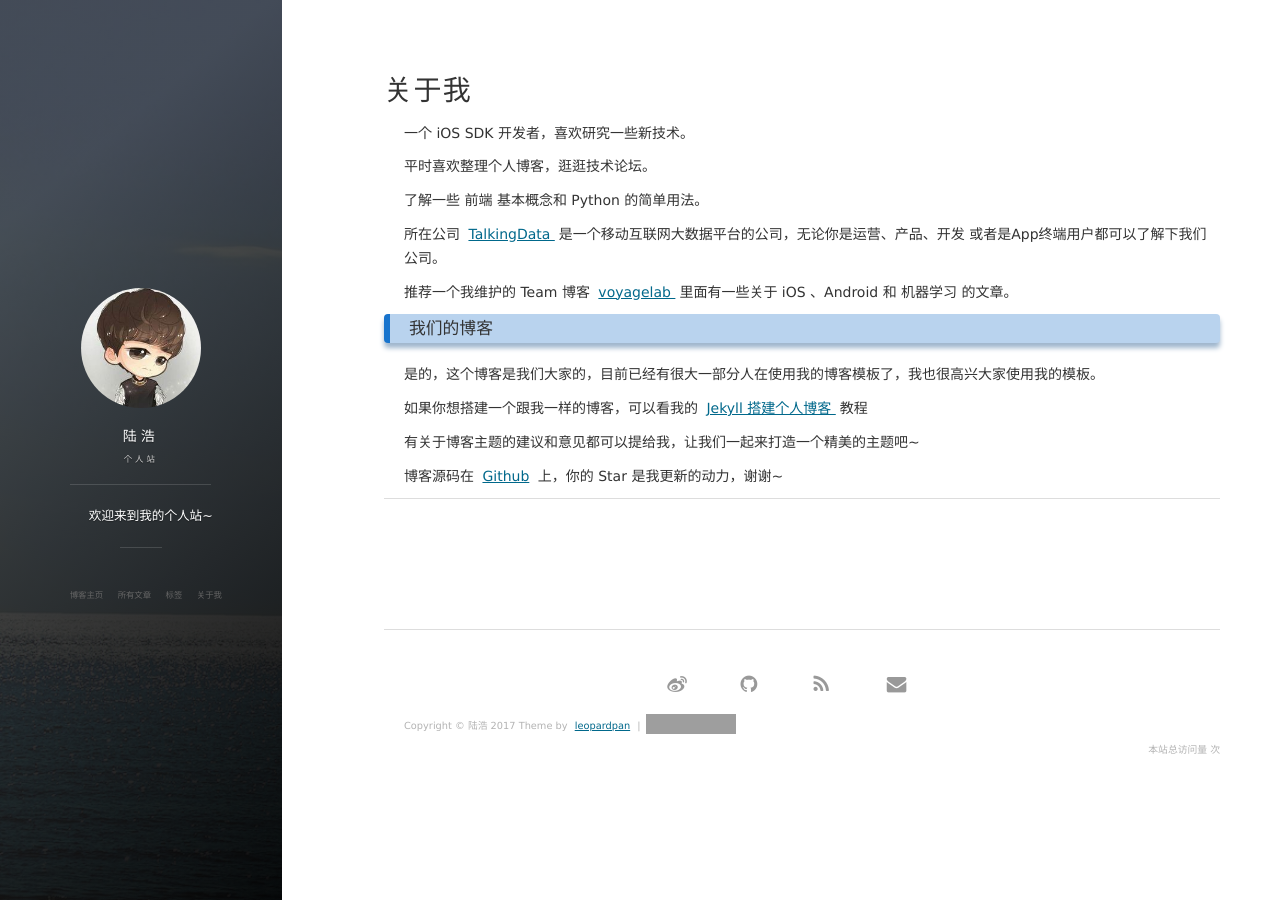
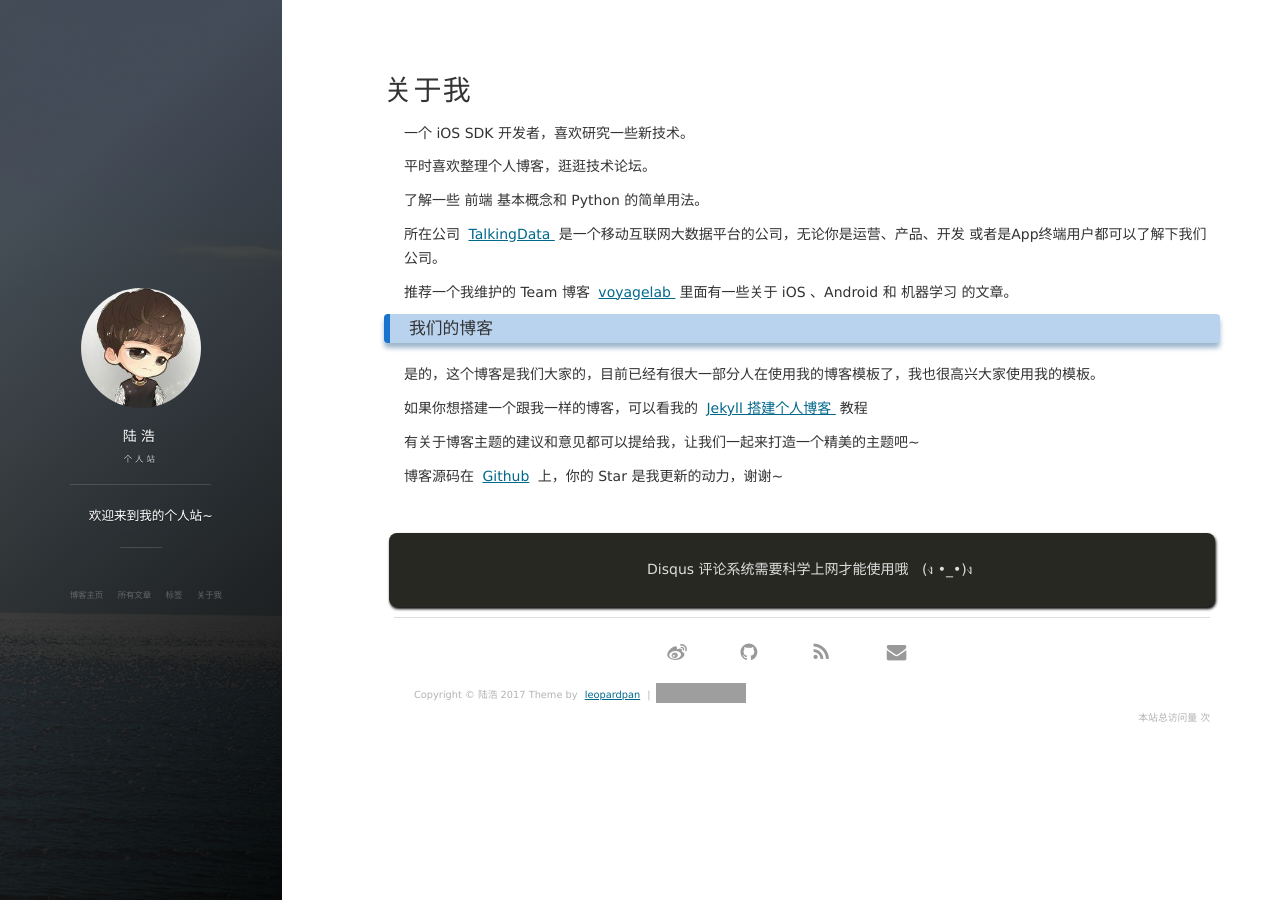
Before and after one commit to 6ml/6ml.github.io, a Jekyll site: the page built from about.md, in a window 1280 px wide. Built offline with Jekyll 4.4.1, drawn with Linux system fonts in a browser that asks for light colours; nearby versions of some CDN libraries; comment, search, counter and statistics services are not loaded; grey boxes are pictures that could not be loaded.

Commit message:
[style]change styles of disqus

```diff
--- a/_includes/comments.html
+++ b/_includes/comments.html
@@ -1,7 +1,9 @@
 <section class="post-comments">
 
   {% if site.comment.disqus %}
-    <div id="disqus_thread"></div>
+    <div id="disqus_thread">
+        <p id="beforeLoadDisqus">Disqus 评论系统需要科学上网才能使用哦&nbsp;&nbsp;&nbsp;(ง&nbsp;•_•)ง&nbsp;</p>
+    </div>
     <script>
 
     var disqus_config = function () {
--- a/css/main.css
+++ b/css/main.css
@@ -459,10 +459,15 @@ img::-moz-selection {
   .footer {
     display: block;
     width: 100%;
-    padding: 2em 0 0 0;
-    border-top: 1px solid #DDDDDD;
+    padding: 0 10px;
+    box-sizing: border-box;
+    /*border-top: 1px solid #DDDDDD;*/
     font-size: .7em;
     color: #b3b3b3; }
+
+  footer{
+    border-top: 1px solid #DDDDDD;
+  }
 
   .footer__copyright {
     display: block;
@@ -496,8 +501,30 @@ img::-moz-selection {
     display: none !important; }
 
   .post-comments {
-    border-top: 1px solid #DDDDDD;
-    padding: 60px 0; }
+    /*border-top: 1px solid #DDDDDD;*/
+    padding: 30px 0 0; }
+
+  #disqus_thread {
+    background-color: #272822;
+    padding: 20px;
+    -webkit-border-radius: 8px;
+       -moz-border-radius: 8px;
+        -ms-border-radius: 8px;
+         -o-border-radius: 8px;
+            border-radius: 8px;
+    margin: 5px;
+    -webkit-box-shadow: 1px 2px 3px #000;
+       -moz-box-shadow: 1px 2px 3px #000;
+        -ms-box-shadow: 1px 2px 3px #000;
+         -o-box-shadow: 1px 2px 3px #000;
+            box-shadow: 1px 2px 3px #000;
+  }
+
+  #beforeLoadDisqus{
+    color: #ddd;
+    text-align: center;
+    margin: 5px 0;
+  }
 
   .post-meta {
     margin: 0;
```
